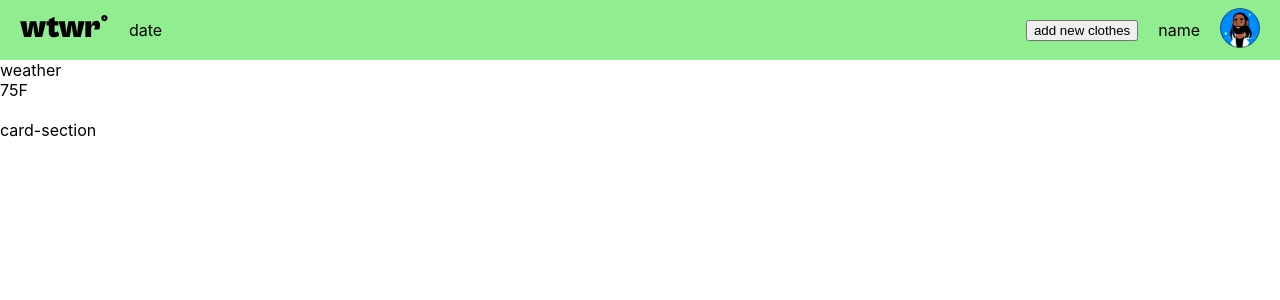
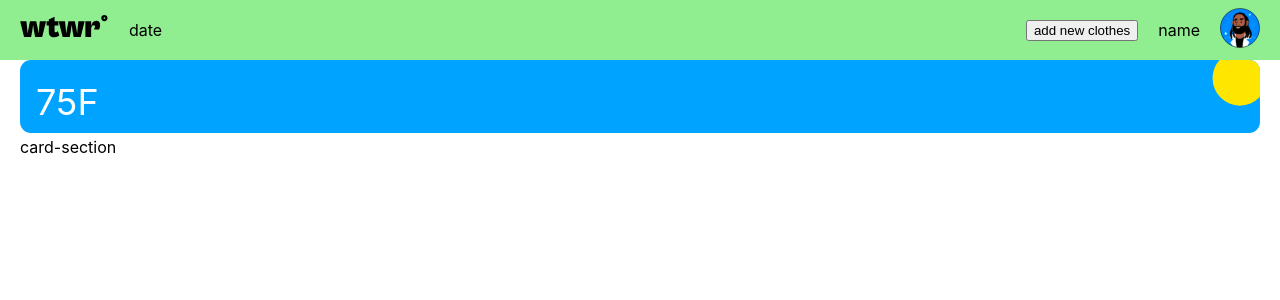
Before and after one commit to zimmermanjosh/old_se_project_react_old, a React (Create React App) app in the folder se_project_react/: page / in a window 1280 px wide. Shown: the top 300 px of the page. Built offline with nearby package versions, Linux system fonts and the light colour scheme.

Commit message:
added weather card feature /n added: new updates

```diff
--- a/se_project_react/src/App.css
+++ b/se_project_react/src/App.css
@@ -1,19 +1,17 @@
-.header {
-  background-color: lightseagreen;
-  display: flex;
-  justify-content: space-between;
-  align-items: center;
-  min-height: 60px;
+.weather {
+  position: relative;
+}
+.weather_info {
+  position: absolute;
+  top: 20px;
+  left: 16px;
+  color: white !important;
+  font-size: 36px;
+}
+.weather_image {
+  width: 100%;
+}
+
+.main {
   padding: 0 20px;
 }
-
-.header__logo {
-  display: flex;
-  gap: 20px;
-  align-items: center;
-}
-.header__avatar-logo {
-  display: flex;
-  gap: 20px;
-  align-items: center;
-}
--- a/se_project_react/src/App.js
+++ b/se_project_react/src/App.js
@@ -6,13 +6,14 @@ function App() {
   return (
     <div>
       <Header />
-      <main>
-        <section id="weather">
-          weather
-          <div>75F</div>
-          <div>
-            <img />
-          </div>
+      <main className="main">
+        <section className="weather" id="weather">
+          <div className="weather_info">75F</div>
+          <img
+            src="/images/day/sunny.svg"
+            alt="sunny"
+            className="weather_image"
+          />
         </section>
         <section id="card-section">card-section</section>
       </main>
```
Also changed, not shown: se_project_react/src/Weather/Weather.css (added), se_project_react/src/Weather/Weather.js (added).
